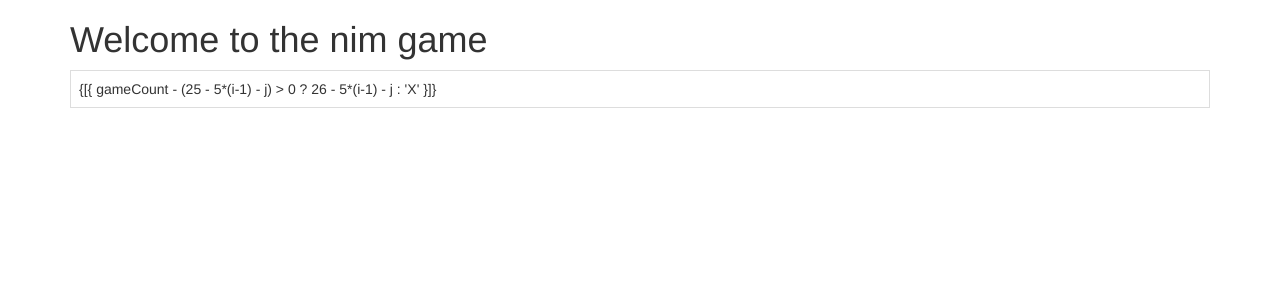
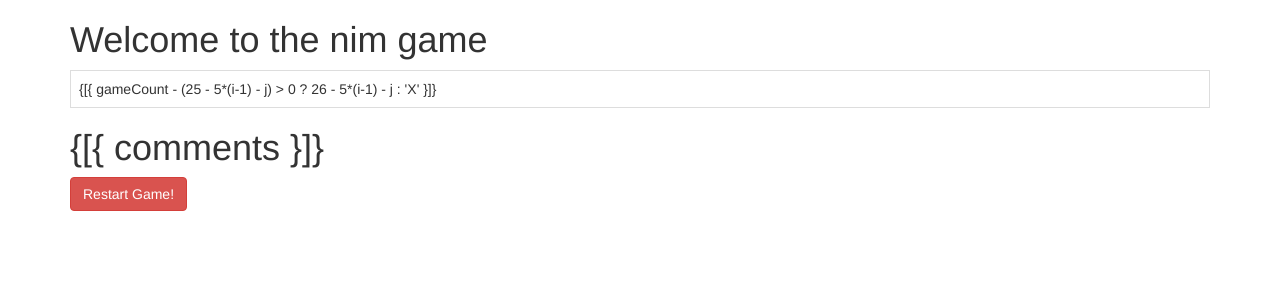
Before and after one commit to derbedhruv/nimgame1, a Flask app: page / in a window 1280 px wide. Shown: the top 300 px of the page. Run offline with Flask 2, Linux system fonts and the light colour scheme; some libraries are stand-ins or nearby versions.

Commit message:
Add reset button

```diff
--- a/app.py
+++ b/app.py
@@ -74,6 +74,13 @@ def test_disconnect():
     print('Client disconnected', request.sid)
 
 
+@socketio.on('restart_game', namespace='/nim')
+def reset():
+    print "resetting game..."
+    global state
+    state = game.startState()
+
+
 if __name__ == '__main__':
     # may the odds be ever in your favour
     socketio.run(app, debug=True)
--- a/templates/index.html
+++ b/templates/index.html
@@ -19,6 +19,8 @@
             nimApp.controller("nimCtrl", function($scope) {
                 // keep track of the current nim game number
                 $scope.gameCount = 25;
+                $scope.comments = "";
+
                 console.log("=========let the games begin. And may the odds be ever in your favour.===========")
                 console.log($scope.gameCount);
 
@@ -41,14 +43,15 @@
                 socket.on('server_response', function(msg) {
                     if (isNaN(msg.data) == false) {
                         $scope.gameCount = parseInt(msg.data);
-                        $scope.$apply();    // force angular to apply and re-render the view
 
                         console.log($scope.gameCount);
                         if ($scope.gameCount == 0) {
-                            console.log("you lost!");
+                            $scope.comments = "you lost!";
                         } else if ($scope.gameCount == 1) {
-                            console.log("you won!");
+                            $scope.comments = "you won!";
                         }
+
+                        $scope.$apply();    // force angular to apply and re-render the view
                     }
                 });
 
@@ -79,6 +82,11 @@
                         data: $scope.gameCount - 25 + 5*$parentIndex + $index
                     });
                 };
+
+                $scope.resetGame = function() {
+                    socket.emit('restart_game');
+                    $scope.gameCount = 25;
+                }
             });
         });
     </script>
@@ -97,10 +105,10 @@
     </style>
 </head>
 <body>
-  <div class="container" ng-app="nimApp">
+  <div class="container" ng-app="nimApp" ng-controller="nimCtrl">
     <h1>Welcome to the nim game</h1>
 
-    <table class="table table-bordered" ng-controller="nimCtrl">
+    <table class="table table-bordered">
         <tr ng-repeat="i in [1,2,3,4,5]">
             <td style="cursor:pointer;"
                 ng-repeat="j in [1,2,3,4,5]"
@@ -113,6 +121,8 @@
             </td>
         </tr>
     </table>
+    <h1>{[{ comments }]}</h1>
+    <button class="btn btn-danger" ng-click="resetGame()">Restart Game!</input>
   </div>
 </body>
 </html>
```
